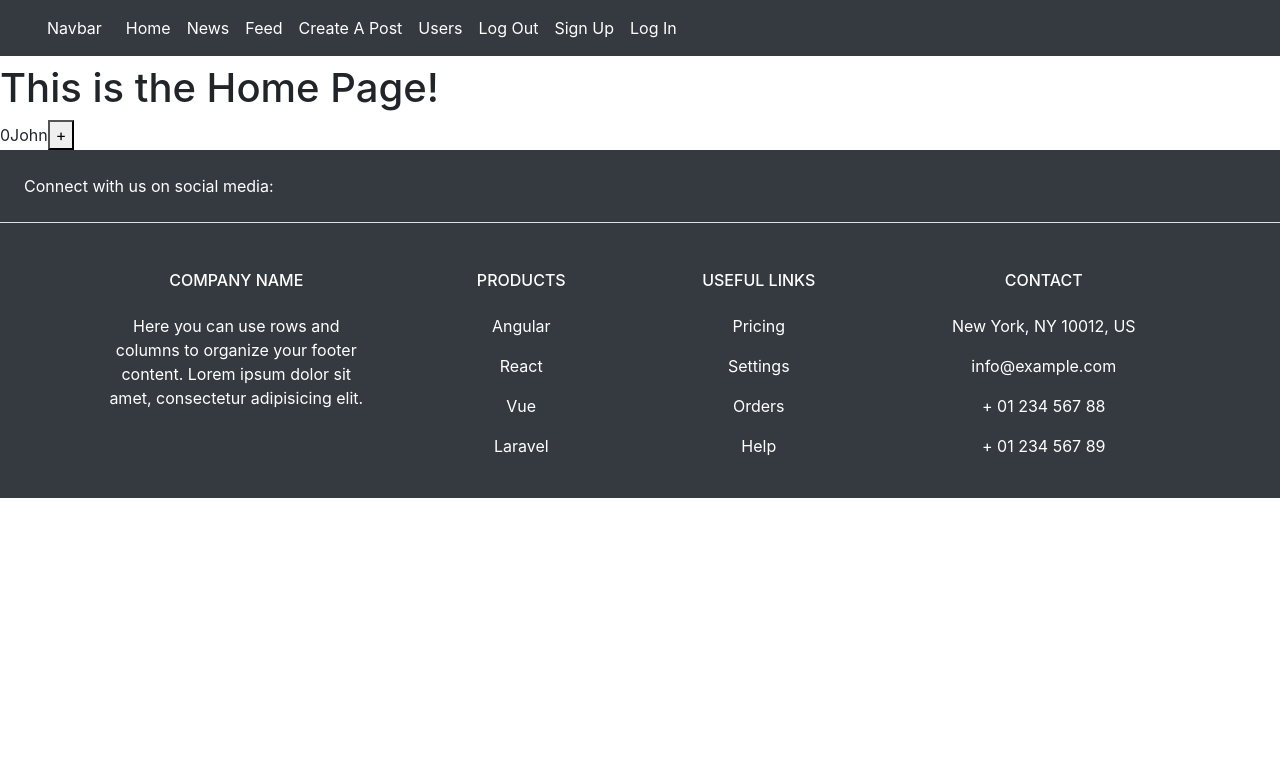
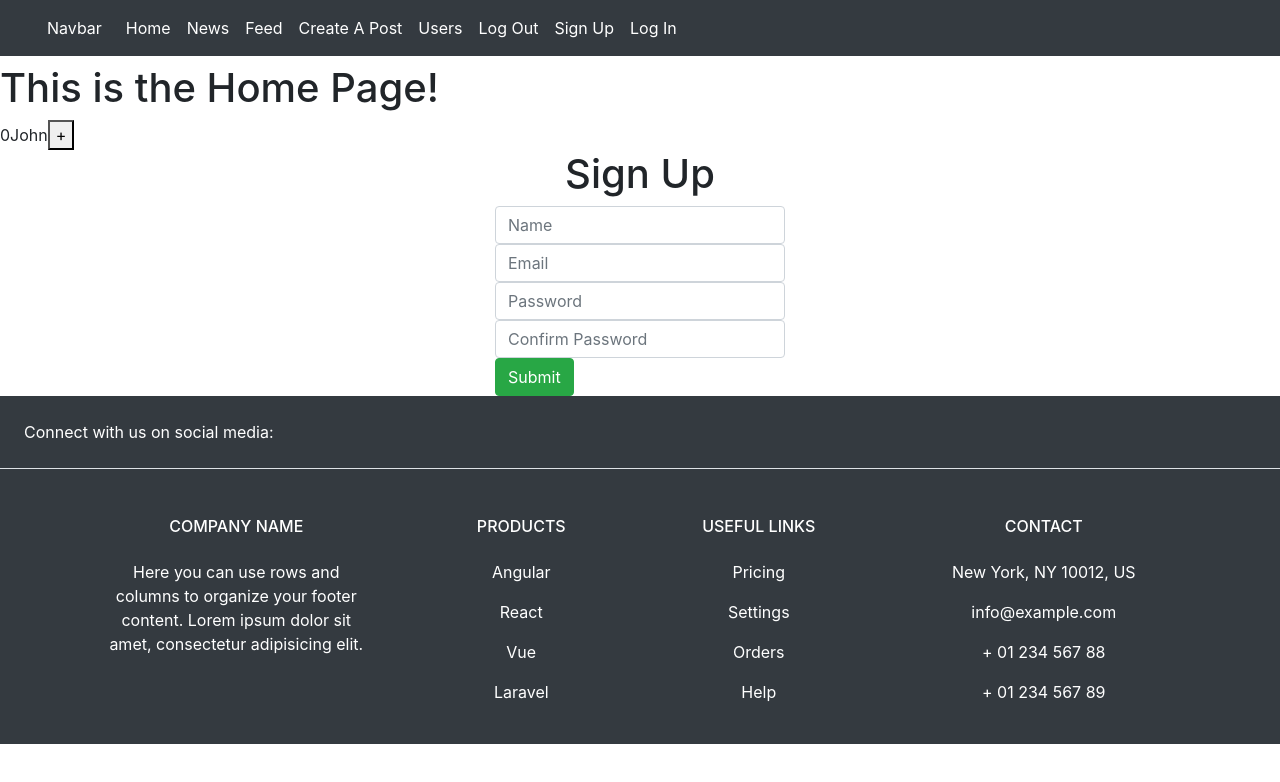
Before and after one commit to JohnDurand33/test-react, a React (Create React App) app: page /signup in a window 1280 px wide. Shown: the top 782 px of the page. Built offline with nearby package versions, Linux system fonts and the light colour scheme.

Commit message:
stuck on signing in from React ("test") to Flask ("FlaskAPI2")

```diff
--- a/eslintrc.json
+++ b/eslintrc.json
@@ -15,7 +15,7 @@
     },
     "rules": {
         "react/react-in-jsx-scope": "on",
-        "react/prop-types": "off"
+        "react/prop-types": "on"
     },
     "env": {
         "browser": true,
--- a/src/App.js
+++ b/src/App.js
@@ -6,6 +6,8 @@ import News from './News'
 import Footer from './Footer'
 import { BrowserRouter, Routes, Route } from 'react-router-dom'
 import CreatePost from './CreatePost'
+import SignUp from './SignUp'
+
 
 //"Browser Router" is a wrapper that wraps all routes that need it in the App / main file (here)
 // "Routes" similar to block content syntax
@@ -29,18 +31,16 @@ class App extends Component {
         return (
             <BrowserRouter>
                 <div className='App'>
-                    <Navbar user={this.state.user} x='hi' />
-                    <Home user={this.state.user} />{' '}
-                    {/* HOME IS UNIQUE:  NOTICE IT IS NOT WRAPPED BY THE "ROUTES" COMPONENT!!!! */}
+                    <Navbar user={this.state.user} />
+                    <Home user={this.state.user} />
                     <Routes>
                         <Route path='/posts' element={<Feed />} />
                         <Route path='/news' element={<News />} />
                         <Route path='/feed' element={<Feed />} />
                         <Route path='/posts/create' element={<CreatePost />} />
+                        <Route path='/signup' element={<SignUp />}/>
                     </Routes>
-                    {/* <News /> */}
                     <Footer />
-                    {/* <News user={this.state.user} x='hi'/> */}
                 </div>
             </BrowserRouter>
         )
--- a/src/CreatePost.jsx
+++ b/src/CreatePost.jsx
@@ -1,5 +1,5 @@
 import React, { Component } from 'react';
-import { useNavigate } from 'react-router-dom';
+
 
 const BACKEND_URL = process.env.REACT_APP_BACKEND_URL;
 
@@ -25,6 +25,7 @@ class CreatePost extends Component {
             method: 'POST',
             headers: {
                 'Content-Type': 'application/json',
+                'Access-Control-Allow-Origin': "*",
             },
             body: JSON.stringify(body),
         };
@@ -32,8 +33,6 @@ class CreatePost extends Component {
         const res = await fetch(url, options);
         const data = await res.json();
         console.log(data);
-
-        this.props.navigate('/feed');
     };
 
     render() {
@@ -52,11 +51,3 @@ class CreatePost extends Component {
 }
 
 export default CreatePost;
-
-function CreatePostWithNavigation() {
-    const navigate = useNavigate();
-
-    return <CreatePost navigate={navigate} />;
-}
-
-export { CreatePostWithNavigation };
--- a/src/Navbar.jsx
+++ b/src/Navbar.jsx
@@ -3,7 +3,7 @@ import { Link } from 'react-router-dom';
 // for big components ready to export, type rafce - it will automatically declare your components as exportable
 // your return statement should only return one object.  wrap your elements in a div, or use a fragment (RCT specific = <> <>)
 
-const Navbar = ({user}) => {
+const Navbar = ({ user }) => {
     return (
         <>
             <nav
@@ -79,7 +79,7 @@ const Navbar = ({user}) => {
                             <Link
                                 className="nav-link active"
                                 aria-current="page"
-                                to="api/signup"
+                                to="/signup"
                             >
                                 Sign Up
                             </Link>
--- a/src/SignUp.jsx
+++ b/src/SignUp.jsx
@@ -1,98 +1,61 @@
-import React, { Component } from 'react'
+import React, { Component } from 'react';
+import './main.css';
 
-const BACKEND_URL = process.env.REACT_APP_BACKEND_URL
+const BACKEND_URL = process.env.REACT_APP_BACKEND_URL;
 
-// get: async () => {
-//     const response = await fetch(`https://hotline-bling.glitch.me/api/contacts`, {
-//         method: 'GET',
-//         headers: {
-//             'Content-Type': 'application/json',
-//             'Access-Control-Allow-Origin': '*',
-//         }
-//     });
-//     if (!response.ok) {
-//         throw new Error('Failed to fetch data from the server')
-//     } return await response.json()
-// },
-
-
-
-
-export default class SignUp extends Component {
-    handleSubmit = async (e) => {
+class SignUp extends Component {
+    handleClick = async (e) => {
         e.preventDefault();
         // eslint-disable-next-line
         {/* USE THE "name" attribute for each entry! */ }
-        const username = e.target.username.value;
+        const name = e.target.name.value;
         const email = e.target.email.value;
-        const password = e.target.password.value
-        const confirmPassword = e.target.confirmPassword.value
+        const password = e.target.password.value;
 
         const body = {
-            username,
+            name,
             email,
-            password
+            password,
         }
 
+        console.log('body', body)
+        // eslint-disable-next-line
+        {/* HARDCODED USER_ID< WILL UPDATE THIS TOMORROW */ }
         const url = BACKEND_URL + '/api/signup'
-        console.log(url)
+
+        console.log('url', url)
+
         const options = {
-            method: "POST",
+            method: 'POST',
             headers: {
-                "Content-Type": 'application/json',
+                'Content-Type': 'application/json',
             },
-            body: JSON.stringify(body)
-        }
+            body: JSON.stringify(body),
+        };
 
-        if (password !== confirmPassword) {
-            // THROW AN ERROR
-            console.log('passwords do not match');
-            return
-        }
+        console.log(options)
 
-        const response = await fetch(url, options)
-
-        // const res = await fetch(url, options);
-        // const data = await res.json();
-        // console.log(data);
-
-        if (!response.ok) {
-            throw new Error('Failed to fetch data from the server')
-        } const data = await response.json()
+        const res = await fetch(url, options);
+        const data = await res.json();
         console.log(data);
 
     };
-
-
 
     render() {
         return (
             <div>
                 <h1 className="text-center">Sign Up</h1>
-                <form className="col-3 mx-auto" onSubmit={this.handleSubmit}>
-                    <input
-                        className="form-control"
-                        name="username"
-                        placeholder="Username"
-                    />
-                    <input
-                        className="form-control"
-                        name="email"
-                        placeholder="Email"
-                    />
-                    <input
-                        className="form-control"
-                        name="password"
-                        placeholder="Password"
-                    />
-                    <input
-                        className="form-control"
-                        name="confirmPassword"
-                        placeholder="Confirm Your Password"
-                    />
+                <form className="col-3 mx-auto" onSubmit={this.handleClick}>
+                    <input className="form-control" type="text" name="name" placeholder="Name" />
+                    <input className="form-control" type="text" name="email" placeholder="Email" />
+                    <input className="form-control" type="password" name="password" placeholder="Password" />
+                    <input className="form-control" type="password" name="confirmPassword" placeholder="Confirm Password" />
                     <button className="btn btn-success mx-auto">Submit</button>
                 </form>
             </div>
         );
     }
 }
+
+
+export default SignUp;
```
Also changed, not shown: src/Feed.jsx (+20 -19 lines), 1 other file (tests, documents, lock files or other folders).
